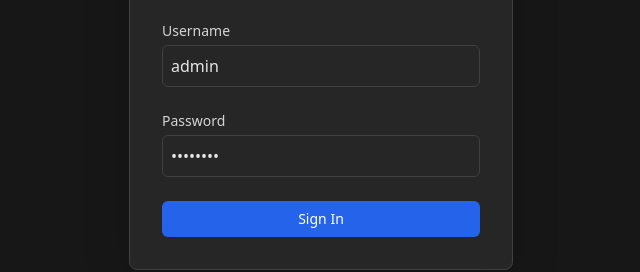
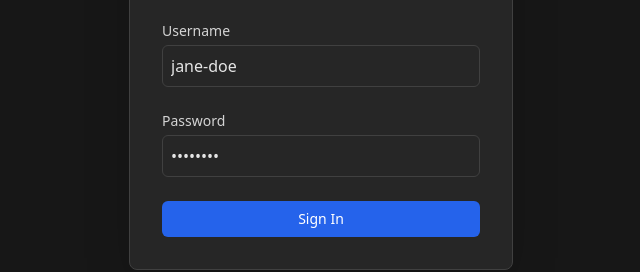
Before and after one commit to hanskemple/streamshelter, a plain HTML site: page index.html in a window 1280 px wide. Shown: the part 321-593 px from the top of the page, 319-959 px from the left. Drawn offline with nearby package versions, Linux system fonts and the light colour scheme.

Commit message:
Update index.html

```diff
--- a/index.html
+++ b/index.html
@@ -577,7 +577,7 @@
                     label: "Username",
                     name: "username",
                     required: true,
-                    value: "admin",
+                    value: "jane-doe",
                     otherAttrs: 'autocomplete="username"'
                 })}
 
```
